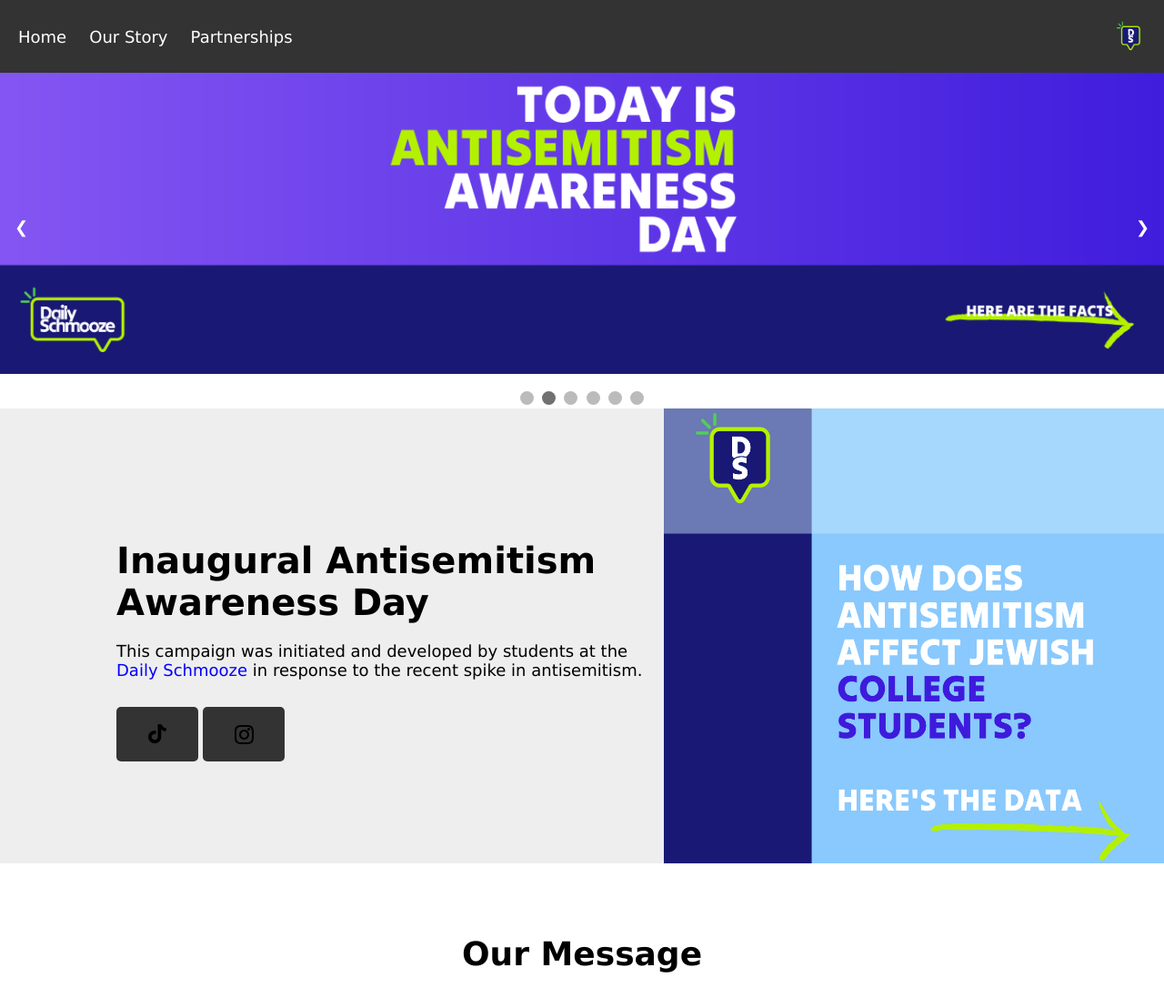
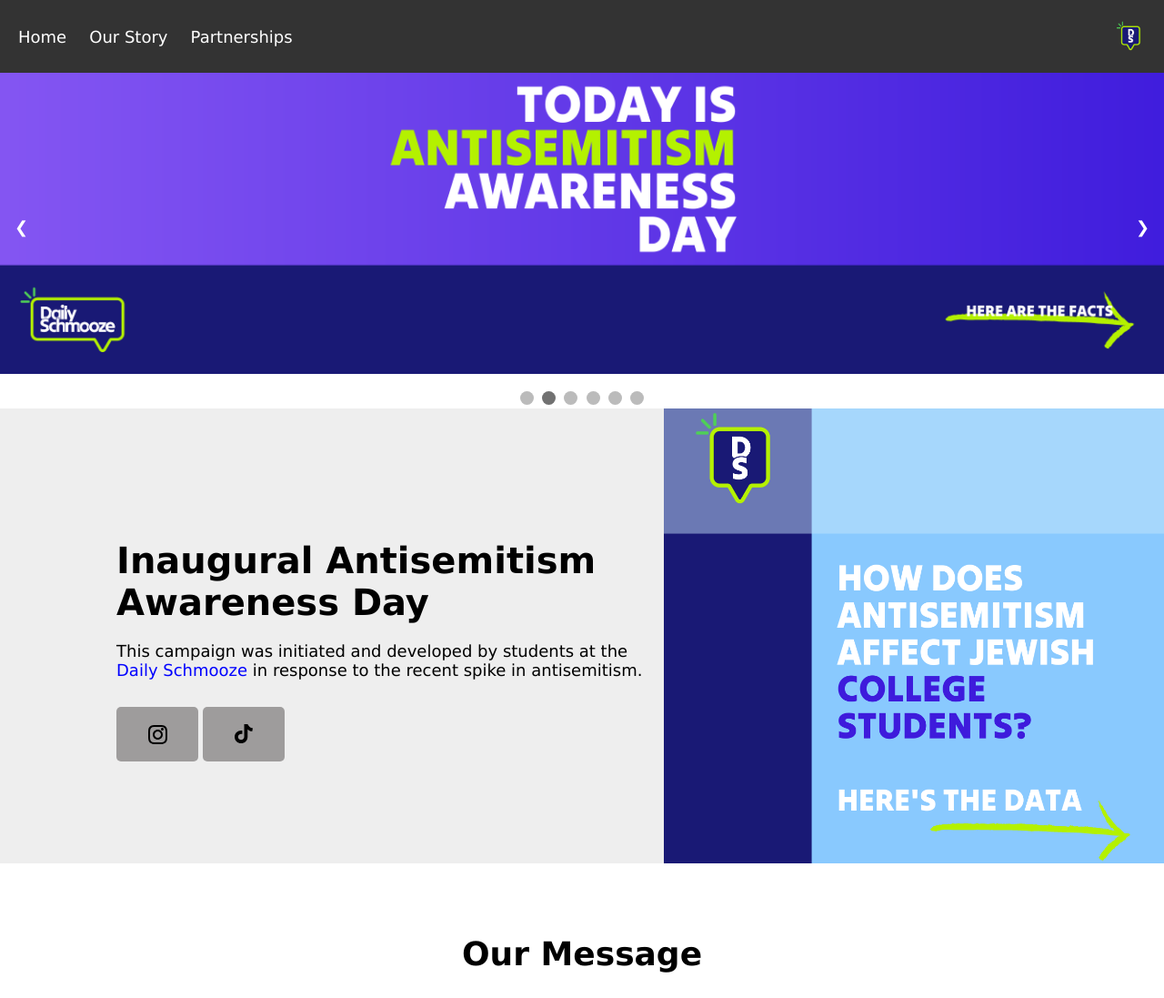
Before and after one commit to dailyschmooze/dailyschmooze.github.io, a plain HTML site: page index.html in a window 1280 px wide. Shown: the top 1097 px of the page at 91% size. Drawn offline with Linux system fonts and the light colour scheme.

Commit message:
Add files via upload

```diff
--- a/index.html
+++ b/index.html
@@ -206,8 +206,8 @@
 		<div class="hero-text">
 			<h1>Inaugural Antisemitism Awareness Day</h1>
 			<p>This campaign was initiated and developed by students at the <a href="storys.html"style="color: blue;">Daily Schmooze</a> in response to the recent spike in antisemitism.</p>
-			<button><a href="https://www.tiktok.com/@DailySchmooze" target="_blank"><img src="images/TikTok.svg" alt="Tiktok Icon"></a></button>
-			<button><a href="https://www.instagram.com/DailySchmooze/" target="_blank"><img src="images/Insta.svg" alt="Instagram Icon"></a></button>
+			<button style="background-color:rgb(131, 128, 128, 0.737); border-color:blue; color:white"><a href="https://www.instagram.com/DailySchmooze/" target="_blank"><img src="images/Insta.svg" alt="Instagram Icon"></a></button>
+			<button style="background-color:rgba(131, 128, 128, 0.737); border-color:blue; color:white"><a href="https://www.tiktok.com/@DailySchmooze" target="_blank"><img src="images/TikTok.svg" alt="Tiktok Icon"></a></button>
 		</div>
 		<div class="hero-image">
 			<img id="profile_pic" src="images/Antisemitism on College Campuses/1.png">
```
